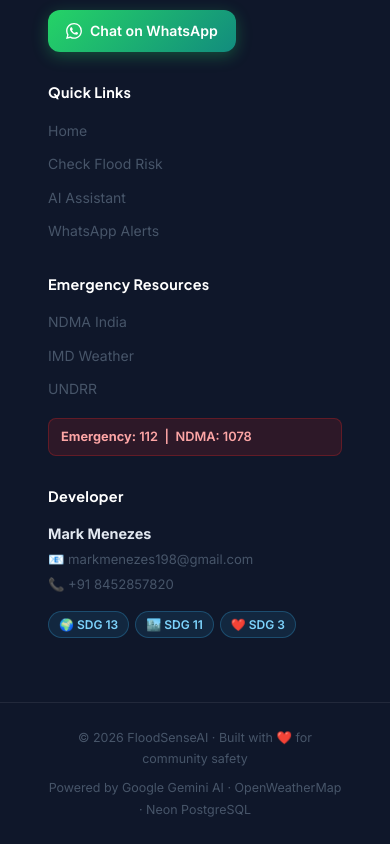
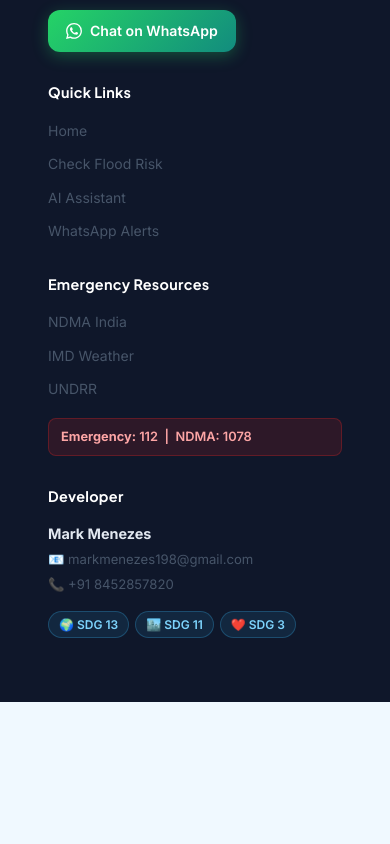
Before and after one commit to MarkMenezes7/mark_FloodSenseAI, a React (Vite) app in the folder frontend/: page / in a window 390 px wide. Shown: the part 6388-7232 px from the top of the page. After the commit the page ends 7090 px from the top, so only its background shows below. Built offline with nearby package versions, Linux system fonts and the light colour scheme; no server answers.

Commit message:
fix: remove footer bottom text, custom scrollbar, fix GlobalMap overlay on mobile

```diff
--- a/frontend/src/components/Footer/Footer.tsx
+++ b/frontend/src/components/Footer/Footer.tsx
@@ -62,14 +62,6 @@
             <span>❤️ SDG 3</span>
           </div>
         </div>
-
-      </div>
-
-      <div className="footer-bottom">
-        <div className="footer-bottom-inner">
-          <p>© {year} FloodSenseAI · Built with ❤️ for community safety</p>
-          <p>Powered by Google Gemini AI · OpenWeatherMap · Neon PostgreSQL</p>
-        </div>
       </div>
     </footer>
   )
--- a/frontend/src/index.css
+++ b/frontend/src/index.css
@@ -189,13 +189,7 @@
   -webkit-background-clip: text; -webkit-text-fill-color: transparent; background-clip: text;
 }
 
-/* ==============================
-   SCROLLBAR
-   ============================== */
-::-webkit-scrollbar { width: 6px; }
-::-webkit-scrollbar-track { background: var(--bg-section); }
-::-webkit-scrollbar-thumb { background: var(--border-blue); border-radius: 3px; }
-::-webkit-scrollbar-thumb:hover { background: var(--color-primary-light); }
+
 
 /* ==============================
    ANIMATIONS
--- a/frontend/src/pages/GlobalMap.css
+++ b/frontend/src/pages/GlobalMap.css
@@ -21,13 +21,29 @@
   top: 20px;
   left: 20px;
   z-index: 1000;
-  background: rgba(15, 23, 42, 0.85);
+  background: rgba(15, 23, 42, 0.88);
   backdrop-filter: blur(12px);
+  -webkit-backdrop-filter: blur(12px);
   border: 1px solid var(--border-color);
   padding: 1.5rem;
   border-radius: 16px;
   box-shadow: 0 8px 32px rgba(0,0,0,0.4);
   max-width: 320px;
+  max-height: calc(100% - 40px);
+  overflow-y: auto;
+}
+
+@media (max-width: 600px) {
+  .map-overlay-panel {
+    top: 10px;
+    left: 10px;
+    right: 10px;
+    max-width: calc(100% - 20px);
+    padding: 0.9rem 1rem;
+    max-height: 45vh;
+    overflow-y: auto;
+    border-radius: 12px;
+  }
 }
 
 .map-overlay-panel h1 {
@@ -80,6 +96,14 @@
   font-weight: 600;
   margin-top: 16px;
   border: 1px solid rgba(74, 222, 128, 0.3);
+}
+
+@media (max-width: 600px) {
+  .map-overlay-panel h1 { font-size: 1.1rem; margin-bottom: 4px; }
+  .map-overlay-panel > p { display: none; }
+  .map-legend { gap: 5px; font-size: 0.72rem; }
+  .legend-color { width: 12px; height: 12px; }
+  .timestamp-badge { margin-top: 8px; font-size: 0.68rem; padding: 3px 8px; }
 }
 
 /* ── Weather Click Popup ─────────────────────────────────────────────── */
```
